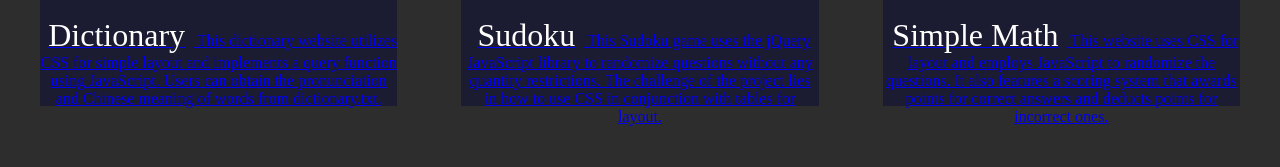
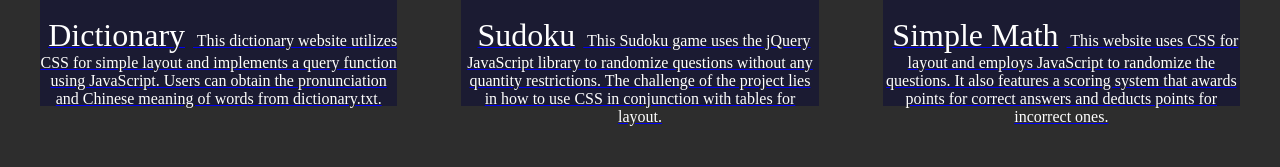
Before and after one commit to RayHoLam/Show-all, a plain HTML site: page index.html in a window 1280 px wide. Shown: the part 575-742 px from the top of the page. Drawn offline with Linux system fonts and the light colour scheme.

Commit message:
Update styles.css

```diff
--- a/styles.css
+++ b/styles.css
@@ -116,3 +116,7 @@
     text-align: center;
     color: white;
 }
+
+.projects-section p {
+    color: white;
+}
```
